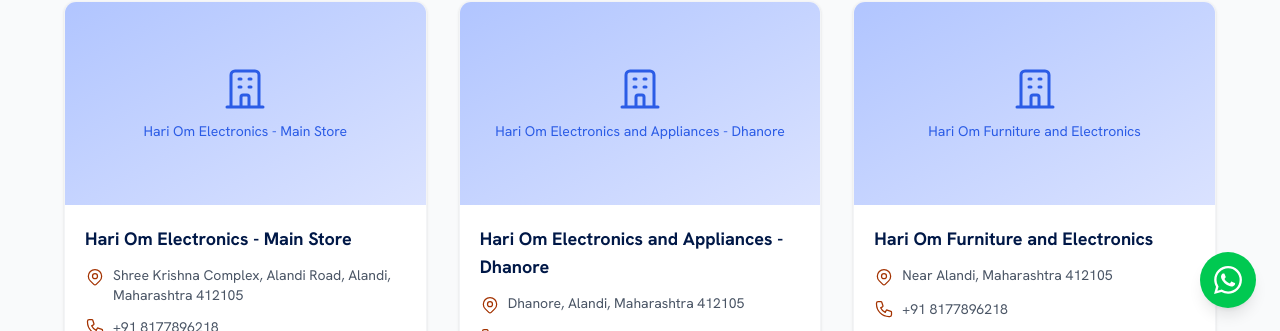
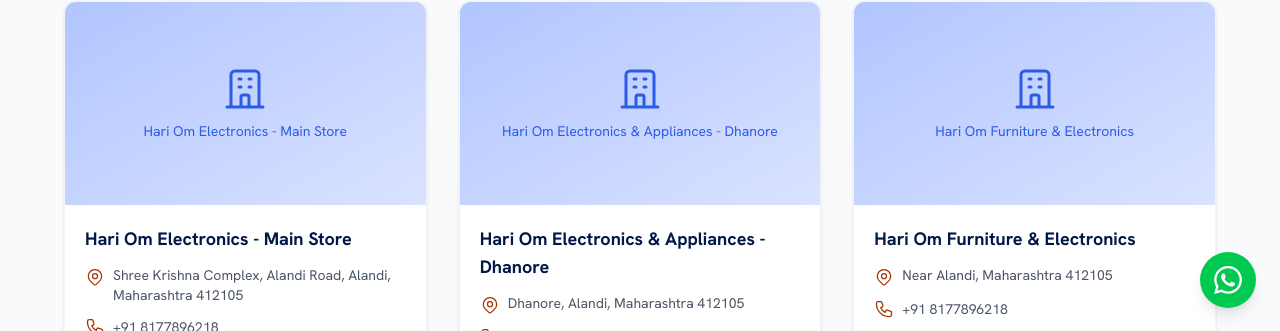
Before and after one commit to hariomgbackend-bot/hariomwebsite, a Next.js app: page /stores in a window 1280 px wide. Shown: the part 468-799 px from the top of the page. Built offline with nearby package versions, Linux system fonts and the light colour scheme.

Commit message:
fix: replace 'and' with '&' in store names for map alignment

```diff
--- a/src/data/stores.js
+++ b/src/data/stores.js
@@ -21,9 +21,9 @@
   },
   {
     id: 'branch-1',
-    name: 'Hari Om Electronics and Appliances - Dhanore',
-    nameHi: 'हरि ओम इलेक्ट्रॉनिक्स और अप्लायंसेज - धानोरे',
-    nameMr: 'हरी ओम इलेक्ट्रॉनिक्स आणि अप्लायन्सेस - धानोरे',
+    name: 'Hari Om Electronics & Appliances - Dhanore',
+    nameHi: 'हरि ओम इलेक्ट्रॉनिक्स & अप्लायंसेज - धानोरे',
+    nameMr: 'हरी ओम इलेक्ट्रॉनिक्स & अप्लायन्सेस - धानोरे',
     address: 'Dhanore, Alandi, Maharashtra 412105',
     addressHi: 'धानोरे, आलंदी, महाराष्ट्र 412105',
     addressMr: 'धानोरे, आळंदी, महाराष्ट्र 412105',
@@ -41,9 +41,9 @@
   },
   {
     id: 'branch-2',
-    name: 'Hari Om Furniture and Electronics',
-    nameHi: 'हरि ओम फर्नीचर और इलेक्ट्रॉनिक्स',
-    nameMr: 'हरी ओम फर्निचर आणि इलेक्ट्रॉनिक्स',
+    name: 'Hari Om Furniture & Electronics',
+    nameHi: 'हरि ओम फर्नीचर & इलेक्ट्रॉनिक्स',
+    nameMr: 'हरी ओम फर्निचर & इलेक्ट्रॉनिक्स',
     address: 'Near Alandi, Maharashtra 412105',
     addressHi: 'आलंदी के पास, महाराष्ट्र 412105',
     addressMr: 'आळंदी जवळ, महाराष्ट्र 412105',
```
